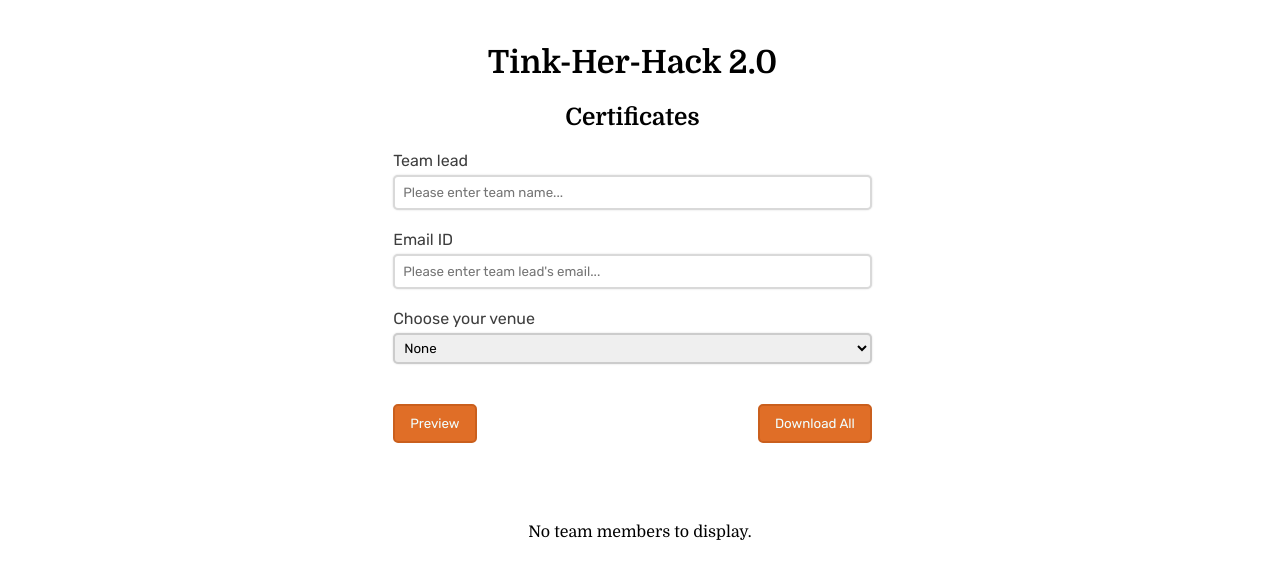
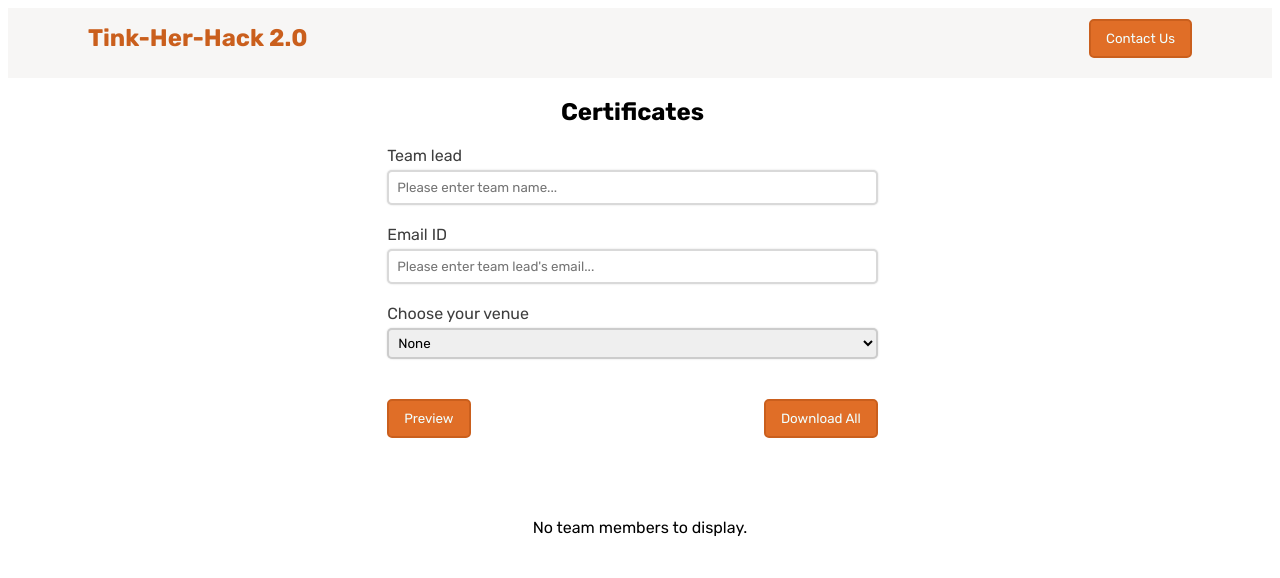
Before and after one commit to AryaV14/TinkHerHack2_certificates, a React (Create React App) app: page / in a window 1280 px wide. Shown: the top 578 px of the page. Built offline with nearby package versions, Linux system fonts and the light colour scheme; a web font is replaced by a local one.

Commit message:
contact option

```diff
--- a/src/App.js
+++ b/src/App.js
@@ -119,9 +119,19 @@
 
   render() {
     return (
+
       <div className="App">
+         <div className="header">
+            <h1>Tink-Her-Hack 2.0</h1>
+            <button
+            onClick={() => {
+              window.open("https://your-form-link-here", "_blank");
+            }}>
+            Contact Us
+          </button>
+          </div>
         <div className="Meta">
-          <h1>Tink-Her-Hack 2.0</h1>
+
           <h2>Certificates</h2>
           <p>Team lead</p>
           <input
--- a/src/styles.css
+++ b/src/styles.css
@@ -4,17 +4,50 @@
   .App {
     align-items: center;
     text-align: center;
-    font-family: "Domine", serif;
+    font-family: "Rubik", sans-serif;
     font-optical-sizing: auto;
     display: flex;
     flex-direction: column;
-    padding: 15px;
+
   }
+  .App .header{
+    width: 100%;
+    padding-left: 80px;
+    padding-right: 80px;
+    padding-bottom: 10px;
+    display: flex;
+    align-items: center;
+    justify-content: space-between;
+    font-size: 12px;
+    background-color: #f7f6f5;
+    color: #ca5f1d;
+  }
+
+  .App .header button{
+    padding: 10px 15px;
+    border: 2px solid #ca5f1d;
+    background-color: #e06e27;
+    color: azure;
+    font-family: inherit;
+    border-radius: 5px;
+    cursor: pointer;
+    font-family: "Rubik", sans-serif;
+    font-optical-sizing: auto;
+    font-style: normal;
+    transition: background-color 0.3s, color 0.3s;
+  }
+  .App .header button:hover {
+    border: 2px solid #242424;
+    background-color: black;
+    color: white;
+  }
+
   .App .Meta {
     width: 40%;
     flex-grow: 1;
     padding-right: 15px;
   }
+
   .App .Meta p{
     font-family: "Rubik", sans-serif;
     text-align: left;
```
